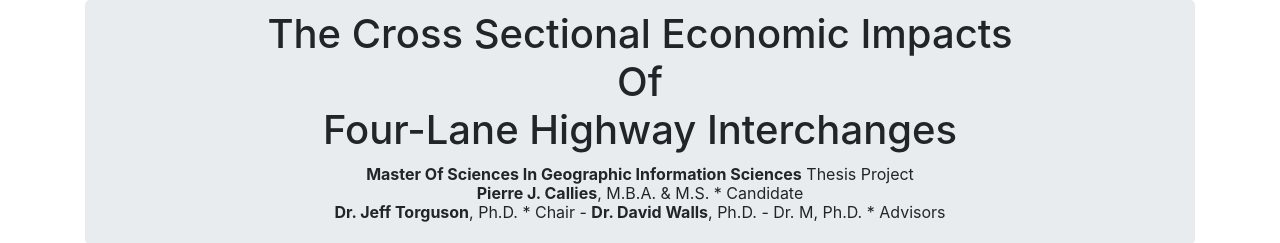
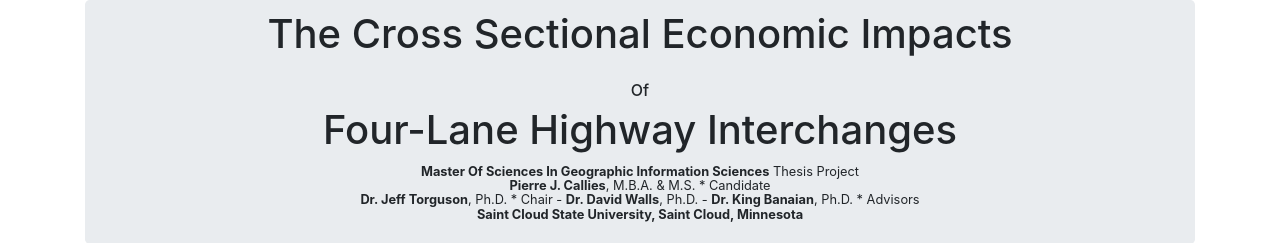
Before and after one commit to usa85/thesisStat, a plain HTML site: page index.html in a window 1280 px wide. Shown: the top 243 px of the page. Drawn offline with nearby package versions, Linux system fonts and the light colour scheme; some packages are replaced by stand-ins of ours; files that its build step writes are made by us from their sources.

Commit message:
with margin

```diff
--- a/assets/css/stylesheet.css
+++ b/assets/css/stylesheet.css
@@ -9,6 +9,10 @@
   padding-top: 10px;
   padding-bottom:25px;
   margin-bottom:0px;
+  font-size: 0.8rem;
+}
+.smallspan{
+  font-size:1rem;
 }
 #map{
     height: 350px;
--- a/index.html
+++ b/index.html
@@ -32,10 +32,12 @@
     <body>
       <div class="container">
         <div class="jumbotron text-center">
-            <h1>The Cross Sectional Economic Impacts</br> Of <br>Four-Lane Highway Interchanges</h1>
+            <h1>The Cross Sectional Economic Impacts</br> <span class="smallspan">Of</span> <br>Four-Lane Highway Interchanges</h1>
             <p class="jumbot"><strong>Master Of Sciences In Geographic Information Sciences</strong> Thesis Project</p>
             <p class="jumbot"><strong>Pierre J. Callies</strong>, M.B.A. & M.S. * Candidate</p>
-            <p class="jumbot"><strong>Dr. Jeff Torguson</strong>, Ph.D. * Chair - <strong>Dr. David Walls</strong>, Ph.D. - Dr. M, Ph.D. * Advisors</p>
+            <p class="jumbot"><strong>Dr. Jeff Torguson</strong>, Ph.D. * Chair - <strong>Dr. David Walls</strong>, Ph.D. - <strong>Dr. King Banaian</strong>, Ph.D. * Advisors</p>
+
+            <p class="jumbot"><strong>Saint Cloud State University, Saint Cloud, Minnesota</strong></p>
           </div>
 
           <nav class="navbar navbar-expand-sm bg-dark navbar-dark">
```
